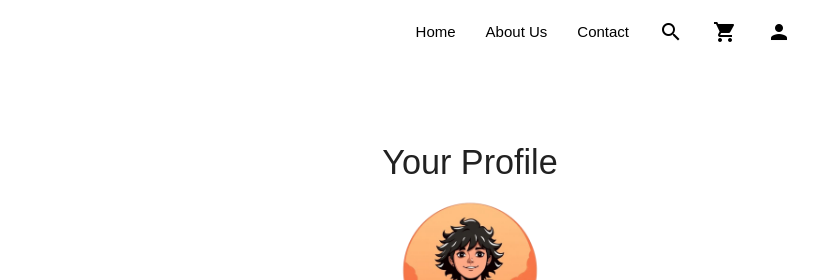
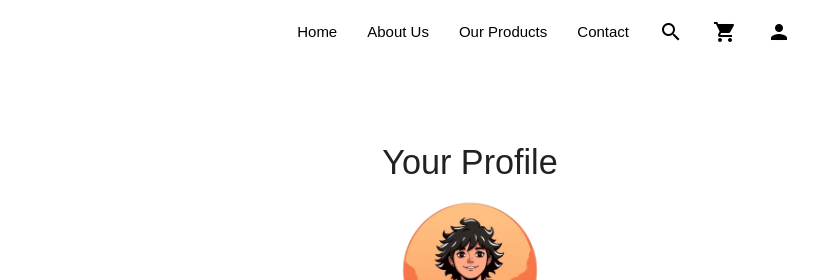
Before and after one commit to Nish245/Grocify, a website: page grocify/frontend/views/profile.html in a window 1280 px wide. Shown: the top 280 px of the page, 282-1100 px from the left. Drawn offline with nearby package versions, Linux system fonts and the light colour scheme; files that its build step writes are made by us from their sources; files whose address does not match are found by name.

Commit message:
update nav bar

```diff
--- a/grocify/frontend/views/profile.html
+++ b/grocify/frontend/views/profile.html
@@ -26,6 +26,7 @@
             <ul id="nav-mobile" class="right hide-on-med-and-down">
                 <li><a href="/" class="black-text">Home</a></li>
                 <li><a href="home.html/#about-us" class="black-text">About Us</a></li>
+                <li><a href="/#our-products" class="black-text">Our Products</a></li>
                 <!-- <li><a href="pricecheck.html" class="black-text">Price Check</a></li>
                 <li><a href="recommendation.html" class="black-text">Recommendation</a></li>
                 <li><a href="prediction.html" class="black-text">Prediction</a></li> -->
@@ -55,7 +56,7 @@
     <ul class="sidenav" id="mobile-menu">
         <li><a href="/ " class="black-text">Home</a></li>
         <li><a href="#about-us" class="black-text">About Us</a></li>
-        <li><a href="#our-products" class="black-text">Our Products</a></li>
+        <li><a href="/#our-products" class="black-text">Our Products</a></li>
         <!-- <li><a href="pricecheck.html" class="black-text">Price Check</a></li>
         <li><a href="recommendation.html" class="black-text">Recommendation</a></li>
         <li><a href="prediction.html" class="black-text">Prediction</a></li> -->
```
